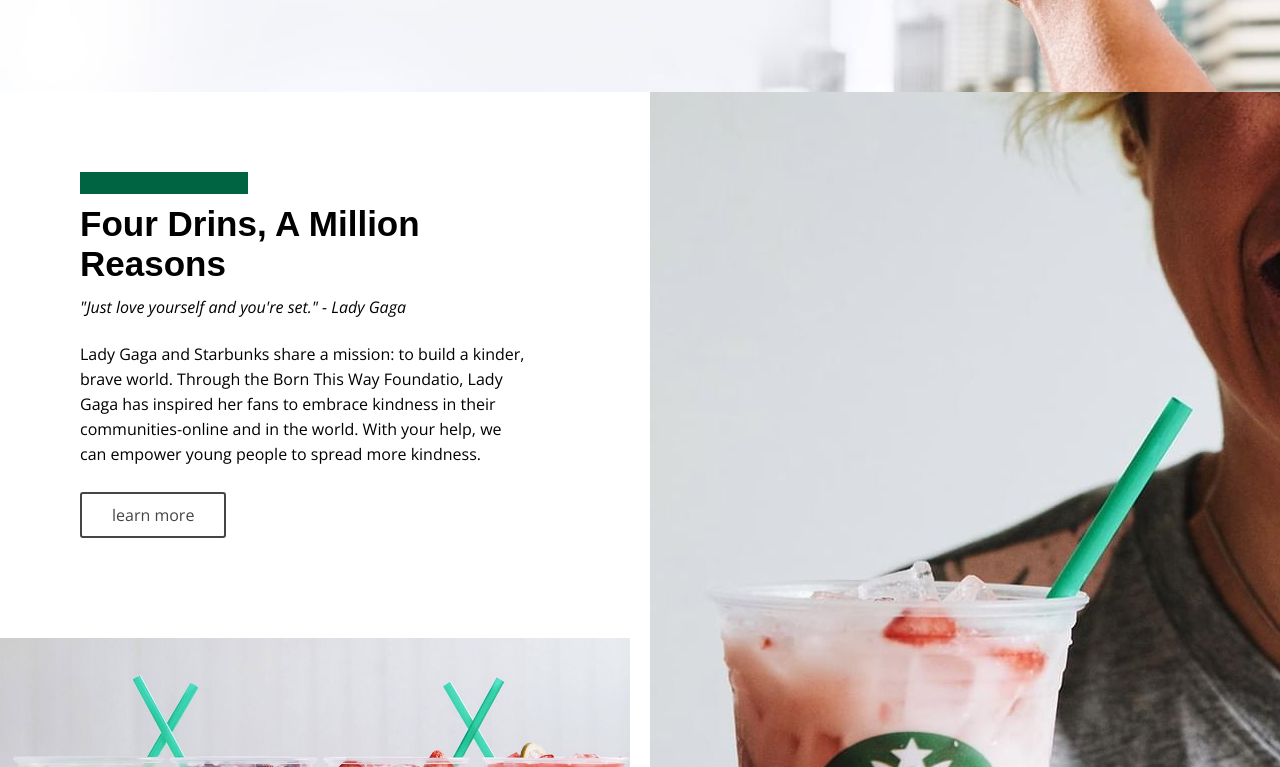
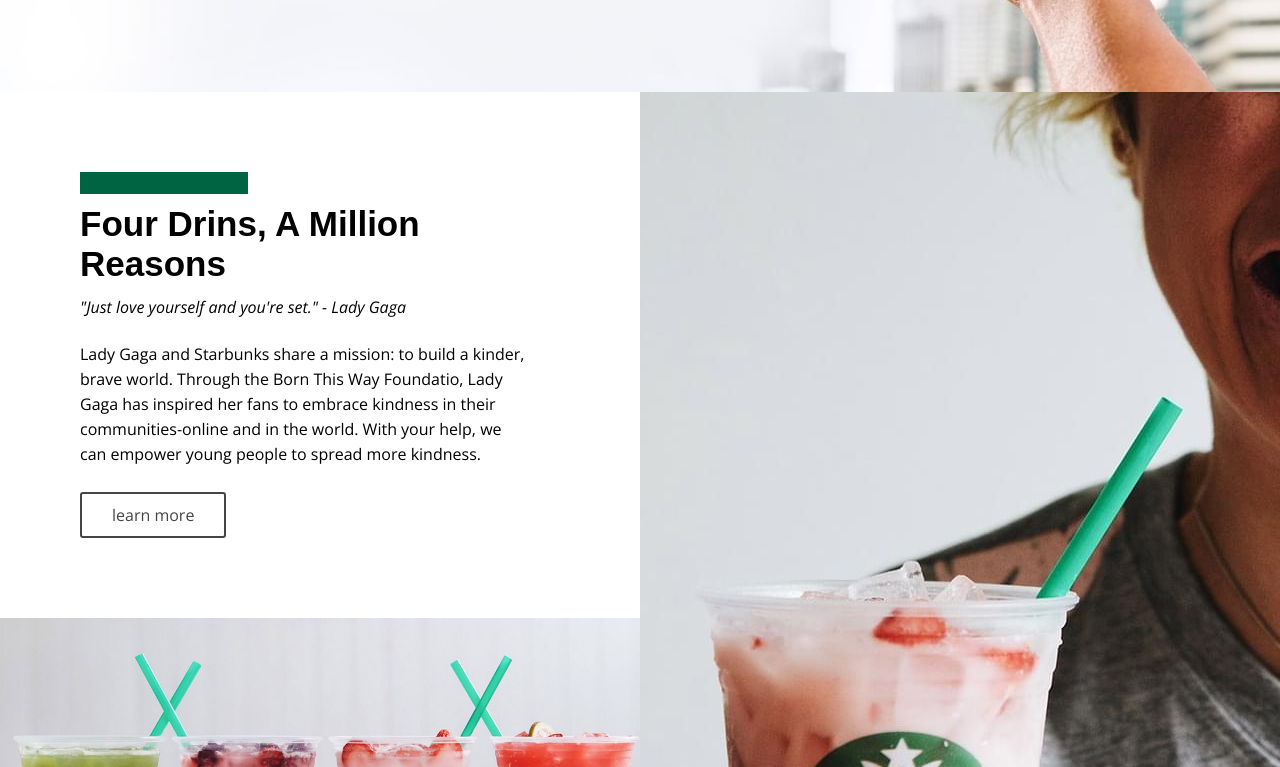
Before and after one commit to mikaiassantos/Starbucks-Page, a plain HTML site: page index.html in a window 1280 px wide. Shown: the part 653-1420 px from the top of the page. Drawn offline with nearby package versions, Linux system fonts and the light colour scheme; a web font is replaced by a local one.

Commit message:
Atualizando o projeto

```diff
--- a/assets/css/style.css
+++ b/assets/css/style.css
@@ -126,7 +126,7 @@
 .area4 {
     display: grid;
     grid-template-columns: repeat(2, 1fr);
-    gap: 20px;
+    gap: 0px;
 }
 .area1--content,
 .area2--content,
@@ -221,7 +221,7 @@
         grid-row: 2 / 3;
     }
 }
-@media (max-width: 425px) {
+@media (max-width: 500px) {
     .container {
         padding-left: 20px;
         padding-right: 20px;
```
Also changed, not shown: assets/layout-page.png.
